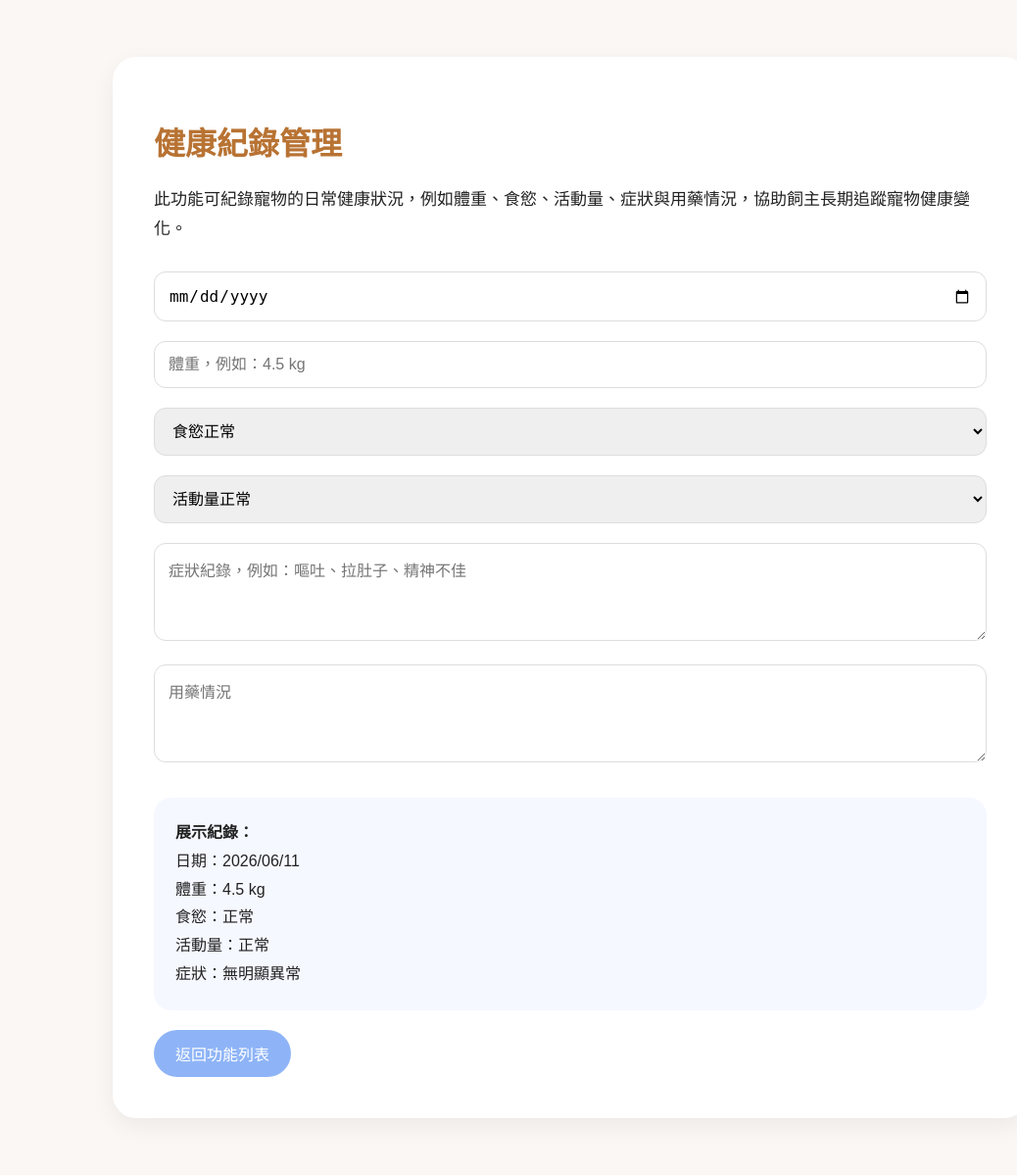
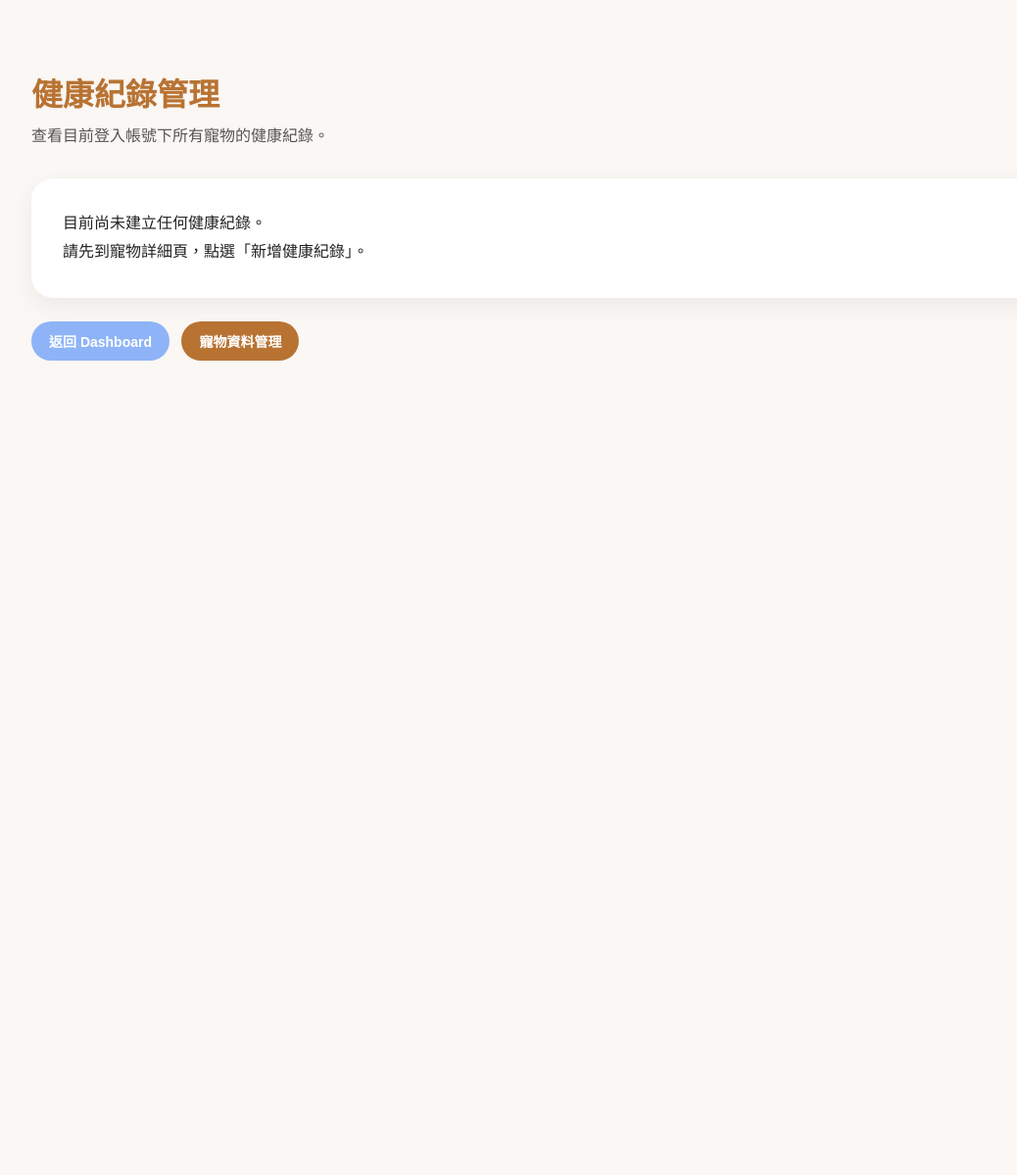
Before and after one commit to carol651104/PetCareAI, a Flask app: page /health-records in a window 1280 px wide. Shown: the whole page at 98% size, without its empty margins (58-1096 px from the left). After the commit the page ends 368 px from the top, so only its background shows below. Run offline with Flask 3, Linux system fonts and the light colour scheme; the visitor is signed in with stand-in values (Sample User, id 1); data that the repository does not hold is empty.

Commit message:
Update health_records.html

```diff
--- a/templates/health_records.html
+++ b/templates/health_records.html
@@ -2,102 +2,117 @@
 <html lang="zh-Hant">
 <head>
     <meta charset="UTF-8">
-    <title>健康紀錄管理</title>
+    <title>健康紀錄管理 - PetCareAI</title>
+
     <style>
         body {
+            margin: 0;
             font-family: "Microsoft JhengHei", sans-serif;
             background: #faf7f4;
-            padding: 50px;
             color: #222;
         }
 
-        .box {
-            max-width: 850px;
+        .container {
+            max-width: 1100px;
             margin: auto;
-            background: white;
-            padding: 42px;
-            border-radius: 24px;
-            box-shadow: 0 8px 24px rgba(0,0,0,.06);
+            padding: 50px 24px;
         }
 
         h1 {
             color: #b87333;
+            margin-bottom: 8px;
         }
 
-        p {
+        .subtitle {
+            color: #555;
             line-height: 1.8;
-            font-size: 17px;
+            margin-bottom: 28px;
         }
 
-        input, textarea, select {
-            width: 100%;
-            padding: 14px;
-            margin: 10px 0;
-            border: 1px solid #ddd;
-            border-radius: 12px;
-            font-size: 16px;
-            box-sizing: border-box;
-        }
-
-        textarea {
-            min-height: 100px;
-        }
-
-        .card {
-            background: #f6f8ff;
-            padding: 22px;
-            border-radius: 18px;
-            margin-top: 22px;
-            line-height: 1.8;
-        }
-
-        a {
+        .btn {
             display: inline-block;
-            margin-top: 20px;
-            padding: 12px 22px;
+            padding: 10px 18px;
             background: #8eb4f7;
             color: white;
             border-radius: 999px;
             text-decoration: none;
+            font-weight: bold;
+            border: none;
+            cursor: pointer;
+            margin-right: 8px;
+            font-size: 14px;
+        }
+
+        .btn-brown {
+            background: #b87333;
+        }
+
+        .card {
+            background: white;
+            padding: 26px;
+            border-radius: 22px;
+            box-shadow: 0 8px 24px rgba(0,0,0,0.06);
+            margin-bottom: 18px;
+            line-height: 1.9;
+        }
+
+        .card h3 {
+            color: #b87333;
+            margin-top: 0;
+        }
+
+        .empty {
+            background: white;
+            padding: 32px;
+            border-radius: 22px;
+            box-shadow: 0 8px 24px rgba(0,0,0,0.06);
+            line-height: 1.8;
+        }
+
+        .actions {
+            margin-top: 24px;
         }
     </style>
 </head>
+
 <body>
-<div class="box">
+
+<div class="container">
     <h1>健康紀錄管理</h1>
-
-    <p>
-        此功能可紀錄寵物的日常健康狀況，例如體重、食慾、活動量、症狀與用藥情況，協助飼主長期追蹤寵物健康變化。
-    </p>
-
-    <input type="date">
-    <input type="text" placeholder="體重，例如：4.5 kg">
-
-    <select>
-        <option>食慾正常</option>
-        <option>食慾下降</option>
-        <option>幾乎不吃</option>
-    </select>
-
-    <select>
-        <option>活動量正常</option>
-        <option>活動量下降</option>
-        <option>精神很好</option>
-    </select>
-
-    <textarea placeholder="症狀紀錄，例如：嘔吐、拉肚子、精神不佳"></textarea>
-    <textarea placeholder="用藥情況"></textarea>
-
-    <div class="card">
-        <strong>展示紀錄：</strong><br>
-        日期：2026/06/11<br>
-        體重：4.5 kg<br>
-        食慾：正常<br>
-        活動量：正常<br>
-        症狀：無明顯異常
+    <div class="subtitle">
+        查看目前登入帳號下所有寵物的健康紀錄。
     </div>
 
-    <a href="/features">返回功能列表</a>
+    {% if records %}
+        {% for record in records %}
+            <div class="card">
+                <h3>{{ record.pet.name }}｜{{ record.record_date }}</h3>
+
+                體重：{% if record.weight %}{{ record.weight }} kg{% else %}未填寫{% endif %}<br>
+                食慾：{{ record.appetite or "未填寫" }}<br>
+                活動量：{{ record.activity or "未填寫" }}<br>
+                症狀：{{ record.symptoms or "無" }}<br>
+                用藥情況：{{ record.medication or "無" }}<br>
+                備註：{{ record.note or "無" }}<br>
+
+                <div class="actions">
+                    <a class="btn" href="/pets/{{ record.pet.id }}">查看寵物</a>
+                    <a class="btn btn-brown" href="/health/{{ record.id }}/edit">修改紀錄</a>
+                </div>
+            </div>
+        {% endfor %}
+    {% else %}
+        <div class="empty">
+            目前尚未建立任何健康紀錄。<br>
+            請先到寵物詳細頁，點選「新增健康紀錄」。
+        </div>
+    {% endif %}
+
+    <div class="actions">
+        <a class="btn" href="/dashboard">返回 Dashboard</a>
+        <a class="btn btn-brown" href="/pets">寵物資料管理</a>
+    </div>
 </div>
+
 </body>
 </html>
```
